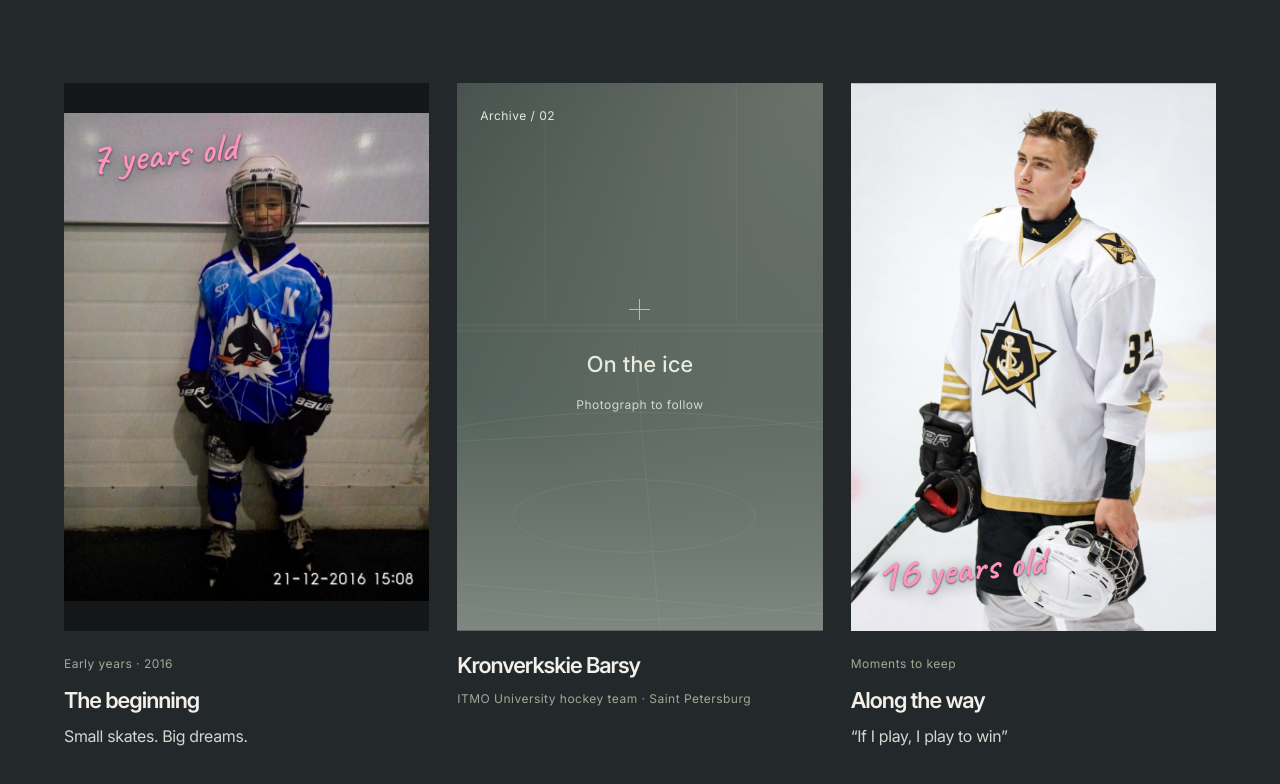
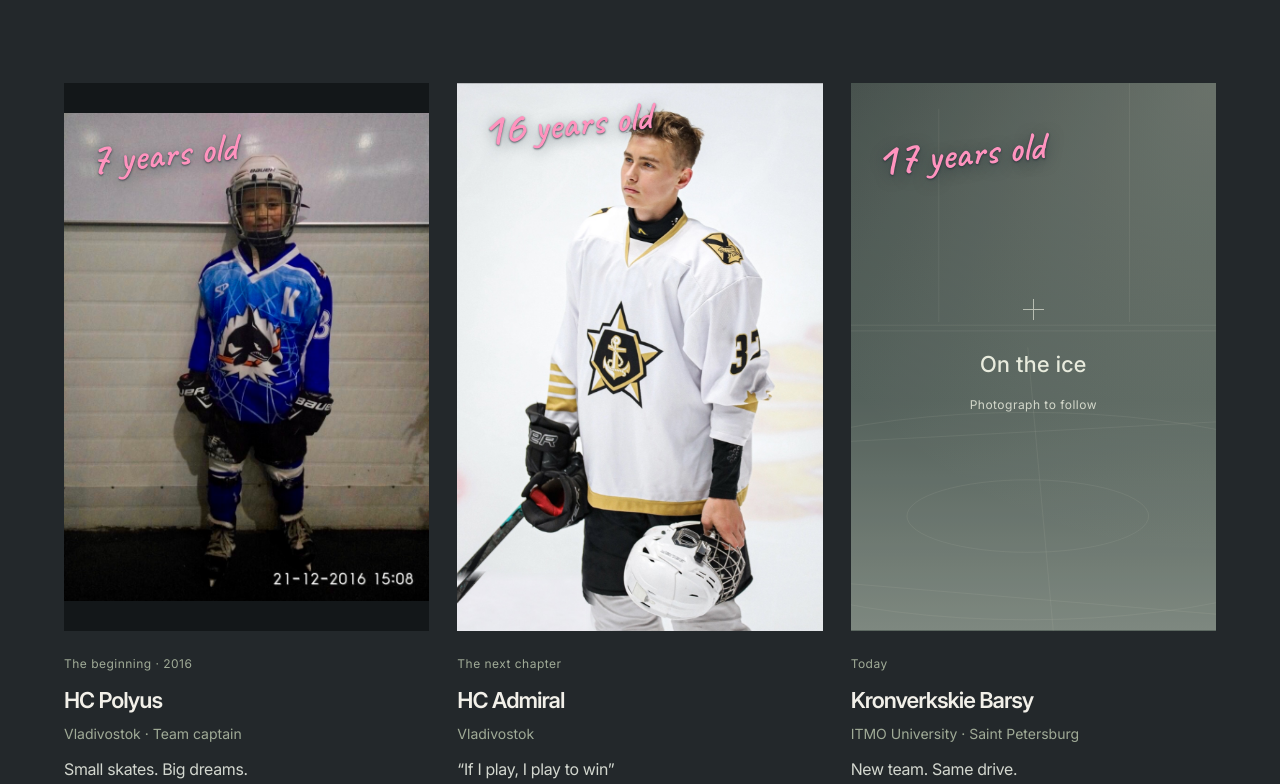
Before and after one commit to AntonShell7/anton-sheludko, a website: page public/index.html in a window 1280 px wide. Shown: the part 4378-5162 px from the top of the page. Drawn offline with Linux system fonts and the light colour scheme.

Commit message:
Update Site source

```diff
--- a/public/index.html
+++ b/public/index.html
@@ -99,9 +99,28 @@
     <section class="section container" id="hockey" aria-labelledby="hockey-title">
       <div class="section-heading" data-reveal><div><p class="eyebrow">Beyond the screen / 03</p><h2 id="hockey-title">Life on the ice</h2></div><p class="section-description">Fourteen years of hockey. Today, I train and compete at a professional level and play for ITMO University’s Kronverkskie Barsy, alongside my final year at school.</p></div>
       <div class="photo-gallery">
-        <figure class="gallery-item" data-reveal><div class="photo-slot portrait-photo childhood-photo" data-photo-slot="childhood"><img src="/images/anton-early-hockey.jpg" width="780" height="1040" loading="lazy" decoding="async" alt="Anton, age 7, in a blue hockey jersey with a captain’s letter, helmet, gloves, and skates."><span class="photo-age"><strong>7</strong> years old</span></div><figcaption><p class="gallery-chapter">Early years · 2016</p><h3>The beginning</h3><p class="gallery-quote">Small skates. Big dreams.</p></figcaption></figure>
-        <figure class="gallery-item" data-reveal><div class="photo-slot portrait-photo ice-photo" data-photo-slot="team"><img src="/images/ice-placeholder.svg" width="1200" height="860" loading="lazy" alt="Placeholder for a photograph of Anton playing hockey."><div class="photo-center-label" aria-hidden="true"><span class="crosshair"></span><span>On the ice</span><small>Photograph to follow</small></div><span class="image-index">Archive / 02</span></div><figcaption><h3>Kronverkskie Barsy</h3><p>ITMO University hockey team · Saint Petersburg</p></figcaption></figure>
-        <figure class="gallery-item" data-reveal><div class="photo-slot portrait-photo memory-photo" data-photo-slot="memories"><div class="hockey-portrait-frame"><img src="/images/anton-hockey-portrait.jpg" width="1016" height="2200" loading="lazy" decoding="async" alt="Anton, age 16, looking up on the ice in his white number 37 hockey jersey, with his helmet in hand."><img class="photo-repair portrait-repair" src="/images/anton-hockey-portrait-clean.jpg" width="1024" height="1536" loading="lazy" decoding="async" alt="" aria-hidden="true"></div><span class="photo-age"><strong>16</strong> years old</span></div><figcaption><p class="gallery-chapter">Moments to keep</p><h3>Along the way</h3><p class="gallery-quote">“If I play, I play to win”</p></figcaption></figure>
+        <figure class="gallery-item" data-reveal>
+          <div class="photo-slot portrait-photo childhood-photo" data-photo-slot="childhood">
+            <img src="/images/anton-early-hockey.jpg" width="780" height="1040" loading="lazy" decoding="async" alt="Anton, age 7, in his blue HC Polyus jersey with a captain’s letter, helmet, gloves, and skates.">
+            <span class="photo-age"><strong>7</strong> years old</span>
+          </div>
+          <figcaption><p class="gallery-chapter">The beginning · 2016</p><h3>HC Polyus</h3><p class="gallery-team">Vladivostok · Team captain</p><p class="gallery-quote">Small skates. Big dreams.</p></figcaption>
+        </figure>
+        <figure class="gallery-item" data-reveal>
+          <div class="photo-slot portrait-photo memory-photo" data-photo-slot="memories">
+            <div class="hockey-portrait-frame"><img src="/images/anton-hockey-portrait.jpg" width="1016" height="2200" loading="lazy" decoding="async" alt="Anton, age 16, looking up on the ice in his white HC Admiral number 37 jersey, with his helmet in hand."><img class="photo-repair portrait-repair" src="/images/anton-hockey-portrait-clean.jpg" width="1024" height="1536" loading="lazy" decoding="async" alt="" aria-hidden="true"></div>
+            <span class="photo-age"><strong>16</strong> years old</span>
+          </div>
+          <figcaption><p class="gallery-chapter">The next chapter</p><h3>HC Admiral</h3><p class="gallery-team">Vladivostok</p><p class="gallery-quote">“If I play, I play to win”</p></figcaption>
+        </figure>
+        <figure class="gallery-item" data-reveal>
+          <div class="photo-slot portrait-photo ice-photo" data-photo-slot="team">
+            <img src="/images/ice-placeholder.svg" width="1200" height="860" loading="lazy" alt="Placeholder for Anton’s photograph with ITMO University’s Kronverkskie Barsy at age 17.">
+            <div class="photo-center-label" aria-hidden="true"><span class="crosshair"></span><span>On the ice</span><small>Photograph to follow</small></div>
+            <span class="photo-age"><strong>17</strong> years old</span>
+          </div>
+          <figcaption><p class="gallery-chapter">Today</p><h3>Kronverkskie Barsy</h3><p class="gallery-team">ITMO University · Saint Petersburg</p><p class="gallery-quote">New team. Same drive.</p></figcaption>
+        </figure>
       </div>
       <div class="hockey-bottom"><span class="eyebrow">Code. School. Hockey.</span><p>Different parts of the same story.</p><a class="line-link" href="#achievements">The next chapter <span aria-hidden="true">↓</span></a></div>
     </section>
--- a/public/styles.css
+++ b/public/styles.css
@@ -430,6 +430,7 @@ main:focus { outline:none; }
 .hockey-portrait-frame { position:absolute; inset:0; overflow:hidden; }
 .memory-photo img { width:100%; height:auto; max-width:none; object-fit:initial; transform:translateY(-15.32%); filter:none; }
 .gallery-item figcaption .gallery-chapter { margin:0 0 12px; font-size:12px; }
+.gallery-item figcaption .gallery-team { font-size:14px; line-height:1.6; letter-spacing:0; }
 .gallery-item figcaption .gallery-quote { font-size:16px; font-family:var(--heading); line-height:1.5; letter-spacing:-.02em; color:#d3d7cf; margin-top:12px; }
 @media(max-width:1100px) {
   .split-story { column-gap:40px; }
@@ -522,8 +523,8 @@ main:focus { outline:none; }
 .moment-age { top:24px; left:28px; }
 .moment-action .moment-age,.moment-study .moment-age { top:16px; left:auto; right:26px; transform:rotate(5deg); }
 .moment-training .moment-age { top:auto; left:auto; bottom:28px; right:26px; transform:rotate(-5deg); }
-.childhood-photo .photo-age { left:24px; top:46px; }
-.memory-photo .photo-age { left:24px; bottom:40px; }
+.photo-gallery .photo-age { left:24px; top:46px; }
+.memory-photo .photo-age { top:16px; }
 .moment-study .moment-image>img { object-position:50% 35%; }
 .moment-training .moment-image>img { object-position:50% 30%; }
 .moment-training .moment-copy { top:28px; bottom:auto; left:auto; right:28px; width:43%; text-align:right; }
@@ -557,7 +558,7 @@ main:focus { outline:none; }
   .moment-age { top:18px; left:20px; }
   .moment-action .moment-age,.moment-study .moment-age { top:10px; right:20px; }
   .moment-training .moment-age { right:20px; bottom:20px; }
-  .childhood-photo .photo-age,.memory-photo .photo-age { font-size:36px; }
+  .photo-gallery .photo-age { font-size:36px; }
   .moment-training .moment-copy { top:50px; right:20px; width:45%; }
   .moment-training .moment-quote { font-size:clamp(23px,6.3vw,32px); }
   .moment-training .moment-note { margin-top:10px; }
```
Also changed, not shown: 1 other file.
